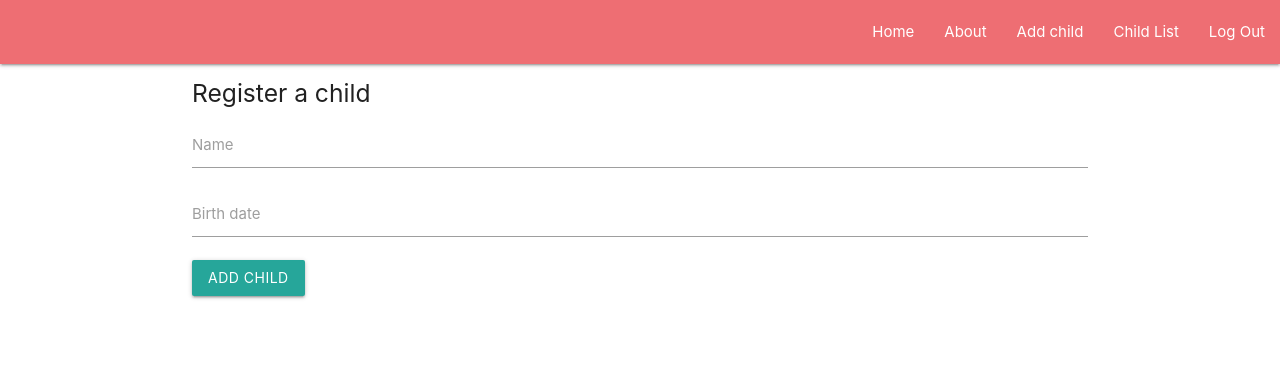
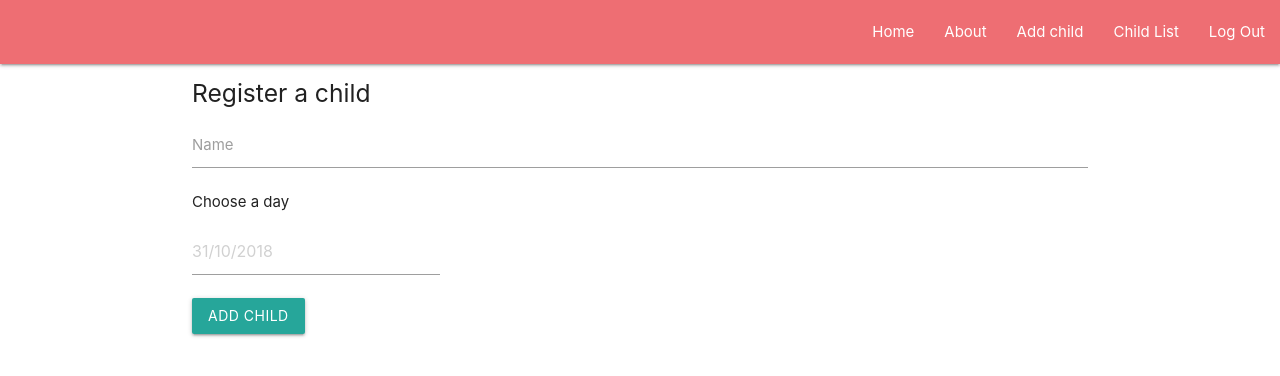
Before and after one commit to peikovakate/baby-handy-client, a React (Create React App) app: page /addchild in a window 1280 px wide. Shown: the top 376 px of the page. Built offline with nearby package versions, Linux system fonts and the light colour scheme; sample sign-in values are in the browser's storage.

Commit message:
added datepicker

```diff
--- a/package.json
+++ b/package.json
@@ -4,8 +4,11 @@
   "private": true,
   "dependencies": {
     "axios": "^0.18.0",
+    "moment": "^2.22.2",
     "react": "^16.6.0",
     "react-chat-widget": "^2.1.4-1",
+    "react-datepicker": "^1.8.0",
+    "react-day-picker": "^7.2.4",
     "react-dom": "^16.5.2",
     "react-router-dom": "^4.3.1",
     "react-scripts": "2.0.4",
--- a/src/_components/AddChild.js
+++ b/src/_components/AddChild.js
@@ -1,24 +1,32 @@
-import React, {Component} from "react"
+import React, { Component } from "react"
 import { connect } from 'react-redux';
 import { userActions } from '../_actions';
-// TODO: add valid date picker
+import DayPickerInput from 'react-day-picker/DayPickerInput';
+import 'react-day-picker/lib/style.css';
+import MomentLocaleUtils, {
+    formatDate,
+    parseDate,
+} from 'react-day-picker/moment';
 
-class AddChild extends Component{
+
+class AddChild extends Component {
 
     constructor(props) {
         super(props);
 
+
         this.state = {
             child: {
-                name: '',
+                firstname: '',
                 birthday: '',
             },
             submitted: false,
-            ///errors: {}
-        };
+            errors: {},
+        }
 
         this.handleChange = this.handleChange.bind(this);
         this.handleSubmit = this.handleSubmit.bind(this);
+        this.handleDayChange = this.handleDayChange.bind(this);
     }
 
     handleChange(event) {
@@ -32,38 +40,118 @@ class AddChild extends Component{
         });
     }
 
+    handleDayChange(value) {
+        const input = this.dayPickerInput.getInput();
+        const { child } = this.state;
+        if (typeof value === 'object') {
+            const value1 = formatDate(value, 'DD/MM/YYYY');
+            this.setState({
+                child: {
+                    ...child,
+                    birthday: value1,
+                }
+            });
+        }
+        else
+            if (typeof input.value === 'string' && input.value.match(/^\d{2}\/\d{2}\/\d{4}$/)) {
+                this.setState({
+                    child: {
+                        ...child,
+                        birthday: input.value,
+                    }
+                });
+
+            }
+
+
+    }
+
     handleSubmit(event) {
         event.preventDefault();
-        // if (this.validateForm()) {
+        if (this.validateForm()) {
 
             this.setState({ submitted: true });
             const { child } = this.state;
             const { dispatch } = this.props;
-        // TODO: add other properties to check before submiting
-        if (child.name && child.birthday) {
+            if (child.firstname && child.birthday) {
                 dispatch(userActions.register_child(child));
             }
-    //}
+        }
     }
 
-    render(){
+    ///Form validation
+
+
+    validateForm() {
+
+
+        let firstName = this.state.child["firstname"];
+        let birthday = this.state.child["birthday"];
+        let errors = {};
+        let formIsValid = true;
+
+        //first name validation
+        if (!firstName) {
+            formIsValid = false;
+            errors["firstName"] = "*Please enter your child first name.";
+        }
+
+        if (typeof firstName !== "undefined") {
+            if (!firstName.match(/^[a-zA-Z]+$/)) {
+                formIsValid = false;
+                errors["firstname"] = "*Please use only letters for your child first name and no spaces.";
+            }
+        }
+        //birthday validation
+        if (!birthday) {
+            formIsValid = false;
+            errors["birthday"] = "*Please select your child date of birth.";
+        }
+
+        if (typeof birthday !== "undefined") {
+            if (!birthday.match(/^\d{2}\/\d{2}\/\d{4}$/)) {
+                formIsValid = false;
+                errors["birthday"] = "*Please enter the date in the format DD/MM/YYYY.";
+            }
+        }
+
+
+
+        this.setState({
+            errors: errors
+        });
+        return formIsValid;
+
+
+    }
+
+    render() {
         const { register } = this.props;
         const { child, submitted } = this.state;
-        return(
+        return (
             <div className='container'>
-                 <form onSubmit = {this.handleSubmit} >
+                <form onSubmit={this.handleSubmit} >
                     <h5>Register a child</h5>
-                    <div className ="input-field">
-                        <label  htmlFor="firstName">Name</label>
-                        <input type="text" name="name" onChange={this.handleChange}  value={this.state.child.name}/>
+                    <div className="input-field">
+                        <label htmlFor="name">Name</label>
+                        <input type="text" name="firstname" onChange={this.handleChange} value={this.state.child.firstname} />
+                        <div className="errorMsg">{this.state.errors.firstname}</div>
+
                     </div>
-
-                    <div className="input-field">
-                        <label  htmlFor="firstName">Birth date</label>
-                        <input type="text"  name="birthday" className="datepicker" onChange={this.handleChange}   value={this.state.child.birthday} />
+                    {!child.birthday && <p>Choose a day</p>}
+                    <div className="YearNavigation">
+                        <DayPickerInput
+                            name="birthday"
+                            keepFocus={true}
+                            ref={el => (this.dayPickerInput = el)}
+                            placeholder={`${formatDate(new Date(), 'DD/MM/YYYY')}`}
+                            dayPickerProps={{ disabledDays: { after: new Date() } }}
+                            formatDate={formatDate}
+                            onDayChange={this.handleDayChange}
+                            onChange={this.handleChange}
+                            value={this.state.child.birthday} />
                     </div>
-
-
+                    <div className="errorMsg">{this.state.errors.birthday}</div>
                     <div className="input-field">
                         <button className="btn waves-effect waves-light" >Add child</button>
                         {register}
@@ -76,7 +164,6 @@ class AddChild extends Component{
         )
     }
 }
-
 function mapStateToProps(state) {
     const { register } = state.registration;
     return {
--- a/src/_helpers/fake-backend.js
+++ b/src/_helpers/fake-backend.js
@@ -86,19 +86,18 @@ export function configureFakeBackend() {
                 if (url.endsWith('/users/addchild') && opts.method === 'POST') {
                     // get new user object from post body
                     let newChild = JSON.parse(opts.body);
-
                     // validation
                     //Not using birthdate because they might be twins
-                    let duplicateChild = children.filter(child => { return child.name === newChild.name; }).length;
+                    let duplicateChild = children.filter(child => { return child.firstname === newChild.firstname; }).length;
                     if (duplicateChild) {
-                        reject('Name"' + newChild.name + '" is already registered');
+                        reject('Name"' + newChild.firstname + '" is already registered');
                         return;
                     }
 
                     // save new user
-                    newChild.id = children.length ? Math.max(...children.map(child=> child.id)) + 1 : 1;
-                    let a=JSON.parse(window.localStorage.getItem('users'));
-                    newChild.parentid=a['0'].id;
+                    newChild.id = children.length ? Math.max(...children.map(child => child.id)) + 1 : 1;
+                    let a = JSON.parse(window.localStorage.getItem('users'));
+                    newChild.parent_id = a['0'].id;
                     children.push(newChild);
                     localStorage.setItem('children', JSON.stringify(children));
 
```
Also changed, not shown: 1 other file (tests, documents, lock files or other folders). Lines whose indentation alone changed are shown as unchanged.
